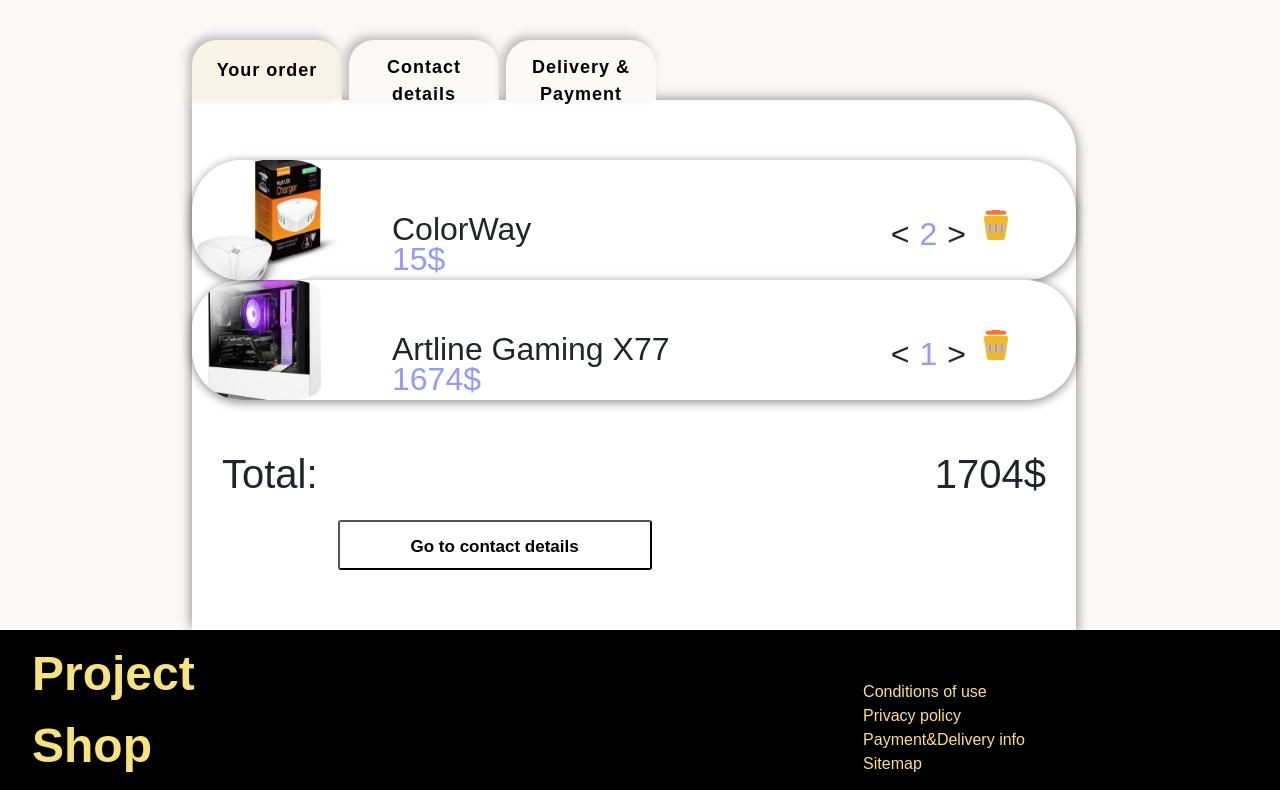
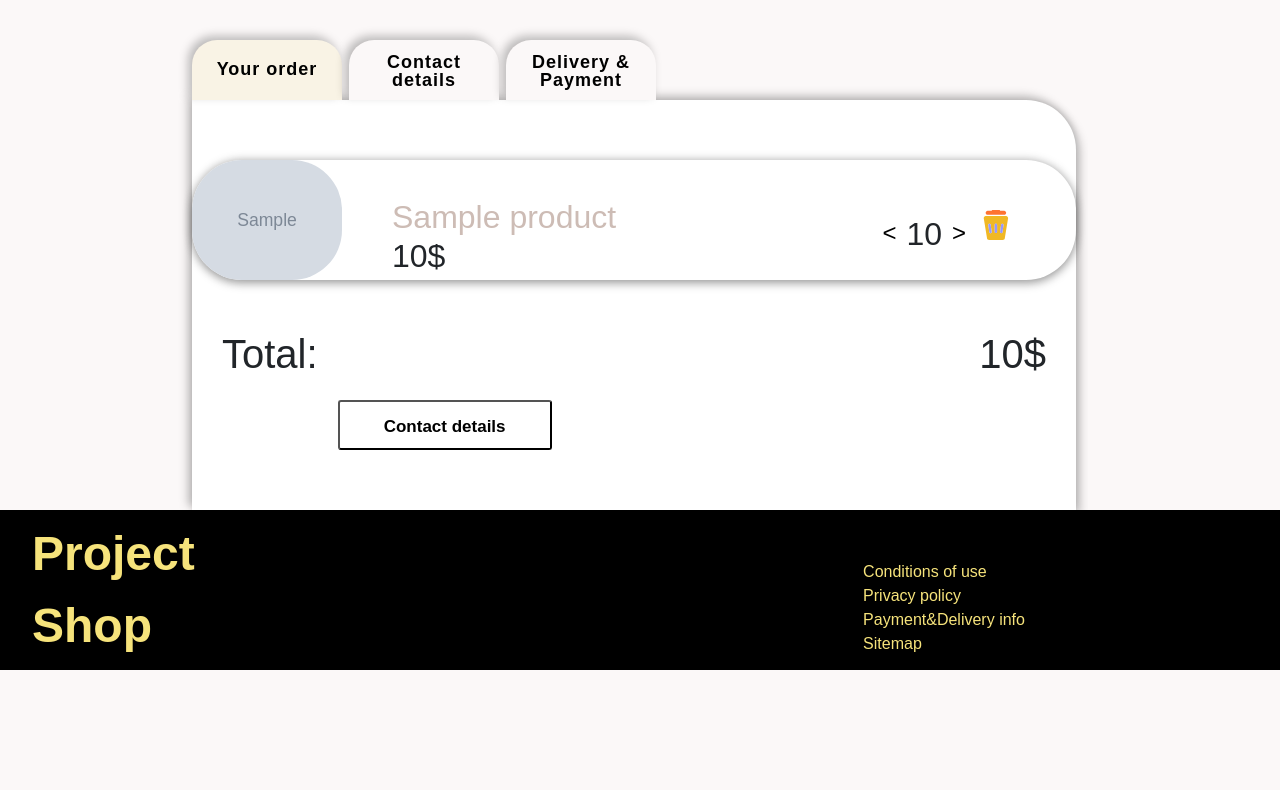
Before and after one commit to kolyasalubov/ProjectShop, a Django app: template ProjectShop/order/templates/order/make_order.html in a window 1280 px wide. Shown: the part 48-838 px from the top of the page. After the commit the page ends 718 px from the top, so only its background shows below. Run offline with Django 3.2, Linux system fonts and the light colour scheme; the template is opened without the code that fills it: most values are stand-ins (such as "Sample title", 1, 10 or a date in 2020); grey boxes marked "Sample" are stand-in pictures.

Commit message:
Fixed issue with displaying products to Your order tab, fixed total price changing dynamically, separated css styles for order page, added link to cart in navbar

```diff
--- a/ProjectShop/UserApp/templates/UserApp/_base.html
+++ b/ProjectShop/UserApp/templates/UserApp/_base.html
@@ -10,6 +10,7 @@
     <!-- jquery -->
     <script src="https://code.jquery.com/jquery-3.5.1.min.js"></script>
     <title>{% block title %}{% endblock title %}</title>
+      {% block header %}{% endblock header %}
     <link rel="stylesheet" href="{% static 'css/styles.css'%}" type="text/css">
     <link rel="stylesheet" href="https://maxcdn.bootstrapcdn.com/font-awesome/4.7.0/css/font-awesome.min.css"/>
   </head>
@@ -53,7 +54,7 @@
 {#                </form>#}
             </div>
             <div class="links-container">
-                 <a href="" class="nav-link">
+                 <a href="/order/cart" class="nav-link">
                     <img class="nav-image" src={% static 'assets/EmptyCart.svg' %}>
                 </a>
                 <a href="{% url 'profile' %}" class="nav-link">
--- a/ProjectShop/order/cart.py
+++ b/ProjectShop/order/cart.py
@@ -68,3 +68,9 @@ class SessionCart:
             cart[product_id]['media'] = ProductMedia.objects.get(product=product)
 
         return cart.values()
+
+    def get_total_price(self):
+        return sum(float(item['price']) for item in self.cart.values())
+
+    def get_all_price(self):
+        return sum(float(item['price']) * item['qty'] for item in self.cart.values())
--- a/ProjectShop/order/templates/order/make_order.html
+++ b/ProjectShop/order/templates/order/make_order.html
@@ -1,10 +1,9 @@
 {% extends 'UserApp/_base.html' %}
 {% block title %} Checkout {% endblock title %}
 
-
 {% block header %}
     {% load static %}
-    <link rel="stylesheet" href="{% static 'css/order/cart-styles.css' %}">
+    <link rel="stylesheet" href="{% static 'css/order/order-styles.css' %}">
     <script src="https://code.jquery.com/jquery-3.6.0.min.js" integrity="sha256-/xUj+3OJU5yExlq6GSYGSHk7tPXikynS7ogEvDej/m4=" crossorigin="anonymous"></script>
     <script src="{% static 'js/get_csrf.js' %}"></script>
 {% endblock header %}
@@ -35,28 +34,28 @@
                  </div>
              </div>
              <div id="your-order" class="tabcontent">
-                 <div class="product-one">
-                     <img class="product-image" src={% static 'assets/product1.jpg' %}>
-                     <h2 style="display: inline-block; position: absolute; margin-top: 50px; margin-left: 50px">ColorWay</h2>
-                     <h2 style="display: inline-block; position: absolute; margin-top: 80px; margin-left: 50px; color: #9698FE">15$</h2>
-                     <img class="trash-icon" src={% static 'assets/TrashClosed.svg' %}>
-                     <h2 style="display: inline-block; float: right; margin-top: 55px; margin-left: 10px">></h2>
-                     <h2 style="display: inline-block; float: right; margin-top: 55px; color: #9698FE">2</h2>
-                     <h2 style="display: inline-block; float: right; margin-top: 55px; margin-right: 10px"><</h2>
+                 {% if objects %}
+                 {% for object in objects %}
+                 <div class="product-one" id="{{ object.product.id }}">
+                     <img class="product-image" src="{{ object.media.image.url }}">
+                     <h2 style="display: inline-block; position: absolute; margin-top: 3%; margin-left: 50px; color: #CDBCB5;">{{ object.product.name }}</h2>
+                     <h2 style="display: inline-block; position: absolute; margin-top: 6%; margin-left: 50px;" class="order-item-info-price" id="price{{ object.product.id }}">{{ object.price }}$</h2>
+                     <img style="display: inline-block; cursor: pointer; float: right; width: 60px; height: 30px; margin-top: 50px; margin-right: 50px;" src="{% static 'assets/cart/remove.svg' %}" data-id="{{ object.product.id }}" data-action="{% url 'order:cart-remove' %}" class="item-delete">
+                     <a style="display: inline-block; color: black; font-size: 24px; cursor: pointer; text-decoration: none; float: right; margin-top: 55px; margin-left: 10px"  data-id="{{ object.product.id }}" data-action="{% url 'order:cart-add' %}" class="add-to-cart">></a>
+                     <h2 style="display: inline-block; float: right; margin-top: 55px;" id="order-item-count-num{{object.product.id}}">{{ object.qty }}</h2>
+                     <a style="display: inline-block; color: black; font-size: 24px; cursor: pointer; text-decoration: none; float: right; margin-top: 55px; margin-right: 10px" data-id="{{ object.product.id }}" data-action="{% url 'order:cart-subtract' %}" class="subtract-from-cart"><</a>
                  </div>
-                 <div class="product-two">
-                     <img class="product-image" src={% static 'assets/product2.jpg' %}>
-                     <h2 style="display: inline-block; position: absolute; margin-top: 50px; margin-left: 50px">Artline Gaming X77</h2>
-                     <h2 style="display: inline-block; position: absolute; margin-top: 80px; margin-left: 50px; color: #9698FE">1674$</h2>
-                     <img class="trash-icon" src={% static 'assets/TrashClosed.svg' %}>
-                     <h2 style="display: inline-block; float: right; margin-top: 55px; margin-left: 10px">></h2>
-                     <h2 style="display: inline-block; float: right; margin-top: 55px; color: #9698FE">1</h2>
-                     <h2 style="display: inline-block; float: right; margin-top: 55px; margin-right: 10px"><</h2>
-                 </div>
+
+                 {% endfor %}
+                 {% endif %}
+
                  <h1 style="display: inline-block; float: left; margin-left: 30px; margin-top: 50px;">Total:</h1>
-                 <h1 style="display: inline-block; float: right; margin-right: 30px; margin-top: 50px;">1704$</h1>
-                 <button type="button" id="button-go-to-contact" style="margin-top: 120px; margin-left: 20px">Go to contact details</button>
+                 <h1 style="display: inline-block; float: right; margin-right: 30px; margin-top: 50px;" id="subtotal">{{cart.get_total_price}}$</h1>
+                 <button type="button" id="button-go-to-contact" style="margin-top: 120px; margin-left: 20px">Contact details</button>
              </div>
+
+
+
 <!--             <div class="order">-->
 
 <!--                    &lt;!&ndash;-Order row-&ndash;&gt;-->
--- a/ProjectShop/order/templates/order/order_page.html
+++ b/ProjectShop/order/templates/order/order_page.html
@@ -70,7 +70,7 @@
                 </div>
                 <div class="order-button">
                     <div class="button-link">
-                        <a href="{% url 'checkout' %}">Order</a>
+                        <a style="color: black; text-decoration: none;" href="{% url 'checkout' %}">Order</a>
                     </div>
                 </div>
             </div>
--- a/ProjectShop/order/templates/order/test_products.html
+++ b/ProjectShop/order/templates/order/test_products.html
@@ -3,9 +3,11 @@
 <script src="https://code.jquery.com/jquery-3.6.0.min.js" integrity="sha256-/xUj+3OJU5yExlq6GSYGSHk7tPXikynS7ogEvDej/m4=" crossorigin="anonymous"></script>
 <script src="{% static 'js/get_csrf.js' %}"></script>
 
+{% for product in obj %}
 {{ product.name }}
 <a data-id="{{ product.id }}" data-action="{% url 'order:cart-add' %}" class="add-to-cart">
                         >
 </a>
+{% endfor %}
 
 <script src="{% static 'js/order/cart/add_quantity.js' %}"></script>
--- /dev/null
+++ b/ProjectShop/static/css/order/order-styles.css
@@ -0,0 +1,193 @@
+.tab {
+    background: #fbf8f8;
+    margin-top: 40px;
+    margin-left: 0;
+    margin-right: auto;
+    width: 920px;
+}
+
+.tab button {
+    background-color: inherit;
+    line-height: 99%;
+    width: 150px;
+    height: 60px;
+    margin-right: 7px;
+    float: left;
+    border: none;
+    outline: none;
+    cursor: pointer;
+    letter-spacing: 1px;
+    padding: 14px 16px;
+    transition: 0.3s;
+    border-radius: 25px 25px 0 0;
+    box-shadow: -4px -4px 10px rgba(0, 0, 0, 0.25);
+}
+
+.tab button:hover {
+    background-color: #C3CBCD;
+}
+
+.tab button.active {
+    background-color: #F9F3E5;
+}
+
+.tabcontent {
+    /*width: 920px;*/
+    height: auto;
+    /*margin-left: auto;*/
+    margin-right: 12px;
+    margin-top: 100px;
+    padding: 60px 0 60px 0;
+
+    background: #FFFFFF;
+    box-shadow: -4px -4px 10px rgba(0, 0, 0, 0.25), 4px 4px 10px rgba(0, 0, 0, 0.25);
+    border-radius: 0 50px 0 0;
+}
+
+.tabcontent2 {
+    /*width: 920px;*/
+    height: 550px;
+    /*margin-left: auto;*/
+    margin-right: 12px;
+    margin-top: 100px;
+    padding: 60px 0 60px 0;
+
+    background: #FFFFFF;
+    box-shadow: -4px -4px 10px rgba(0, 0, 0, 0.25), 4px 4px 10px rgba(0, 0, 0, 0.25);
+    border-radius: 50px 50px 0 0;
+}
+
+.tablinks {
+    font-size: 18px;
+    font-weight: bolder;
+}
+
+.contact-tab {
+    background: #FFFFFF;
+    /*width: auto;*/
+    margin-right: auto;
+    margin-left: auto;
+    padding: 20px 50px 20px 50px;
+
+    box-shadow: 0 0 10px rgba(0, 0, 0, 0.25), 0 4px 10px rgba(0, 0, 0, 0.25);
+    border-radius: 50px;
+}
+
+.product-one {
+    background: #FFFFFF;
+    /*width: auto;*/
+    margin-right: auto;
+    margin-left: auto;
+
+    box-shadow: 0 0 10px rgba(0, 0, 0, 0.25), 0 4px 10px rgba(0, 0, 0, 0.25);
+    border-radius: 50px;
+}
+
+.product-two {
+    background: #FFFFFF;
+    /*width: auto;*/
+    margin-right: auto;
+    margin-left: auto;
+
+    box-shadow: 0 0 10px rgba(0, 0, 0, 0.25), 0 4px 10px rgba(0, 0, 0, 0.25);
+    border-radius: 50px;
+}
+
+.product-image {
+    display: inline-block;
+    width: 150px;
+    height: 120px;
+    border-radius: 50px;
+}
+
+.trash-icon {
+    display: inline-block;
+    float: right;
+    width: 60px;
+    height: 30px;
+    margin-top: 50px;
+    margin-right: 50px;
+}
+
+.h4-tabs {
+    margin-top: 12px;
+    margin-bottom: 12px;
+}
+
+.input-tabs {
+    line-height: 24px;
+    min-height: 40px;
+    box-sizing: border-box;
+    border: 1px solid #fbf8f8;
+    padding: 0 16px;
+    width: 100%;
+    background: #fbf8f8;
+    border-radius: 3px;
+}
+
+#button-go-to-delivery {
+    background: #FFFFFF;
+    border-radius: 3px;
+    cursor: pointer;
+    display: inline-block;
+    height: 50px;
+    line-height: 50px;
+    max-width: 314px;
+    margin-top: 50px;
+    padding: 0;
+    text-align: center;
+    transition: color .3s ease;
+    width: 100%;
+    font-size: 17px;
+    font-weight: bold;
+}
+
+#button-go-to-contact {
+    background: #FFFFFF;
+    border-radius: 3px;
+    cursor: pointer;
+    display: inline-block;
+    height: 50px;
+    line-height: 50px;
+    max-width: 214px;
+    margin-top: 50px;
+    padding: 0;
+    text-align: center;
+    transition: color .3s ease;
+    width: 100%;
+    font-size: 17px;
+    font-weight: bold;
+}
+
+#button-checkout {
+    background: #FFFFFF;
+    border-radius: 3px;
+    cursor: pointer;
+    display: inline-block;
+    height: 50px;
+    line-height: 50px;
+    max-width: 214px;
+    padding: 0;
+    text-align: center;
+    transition: color .3s ease;
+    width: 100%;
+    font-size: 17px;
+    font-weight: bold;
+    margin-top: 40px;
+}
+
+.delivery-payment-tab {
+    background: #FFFFFF;
+    /*width: auto;*/
+    margin-right: auto;
+    margin-left: auto;
+    padding: 20px 50px 20px 50px;
+
+    box-shadow: 0 0 10px rgba(0, 0, 0, 0.25), 0 4px 10px rgba(0, 0, 0, 0.25);
+    border-radius: 50px;
+}
+
+.main-section {
+    display: grid;
+    grid-template-columns: 15% 70% 15%;
+}
--- a/ProjectShop/static/css/styles.css
+++ b/ProjectShop/static/css/styles.css
@@ -74,200 +74,3 @@ body {
     background-color: #F0B825;
     /*color: #5d52c1;*/
 }
-
-
-/* -----------------------  Order page  ----------------------- */
-
-
-.tab {
-    background: #fbf8f8;
-    margin-top: 40px;
-    margin-left: 0;
-    margin-right: auto;
-    width: 920px;
-}
-
-.tab button {
-    background-color: inherit;
-    width: 150px;
-    height: 60px;
-    margin-right: 7px;
-    float: left;
-    border: none;
-    outline: none;
-    cursor: pointer;
-    letter-spacing: 1px;
-    padding: 14px 16px;
-    transition: 0.3s;
-    border-radius: 25px 25px 0 0;
-    box-shadow: -4px -4px 10px rgba(0, 0, 0, 0.25);
-}
-
-.tab button:hover {
-    background-color: #C3CBCD;
-}
-
-.tab button.active {
-    background-color: #F9F3E5;
-}
-
-.tabcontent {
-    /*width: 920px;*/
-    height: auto;
-    /*margin-left: auto;*/
-    margin-right: 12px;
-    margin-top: 100px;
-    padding: 60px 0 60px 0;
-
-    background: #FFFFFF;
-    box-shadow: -4px -4px 10px rgba(0, 0, 0, 0.25), 4px 4px 10px rgba(0, 0, 0, 0.25);
-    border-radius: 0 50px 0 0;
-}
-
-.tabcontent2 {
-    /*width: 920px;*/
-    height: 550px;
-    /*margin-left: auto;*/
-    margin-right: 12px;
-    margin-top: 100px;
-    padding: 60px 0 60px 0;
-
-    background: #FFFFFF;
-    box-shadow: -4px -4px 10px rgba(0, 0, 0, 0.25), 4px 4px 10px rgba(0, 0, 0, 0.25);
-    border-radius: 50px 50px 0 0;
-}
-
-.tablinks {
-    font-size: 18px;
-    font-weight: bolder;
-}
-
-.contact-tab {
-    background: #FFFFFF;
-    /*width: auto;*/
-    margin-right: auto;
-    margin-left: auto;
-    padding: 20px 50px 20px 50px;
-
-    box-shadow: 0 0 10px rgba(0, 0, 0, 0.25), 0 4px 10px rgba(0, 0, 0, 0.25);
-    border-radius: 50px;
-}
-
-.product-one {
-    background: #FFFFFF;
-    /*width: auto;*/
-    margin-right: auto;
-    margin-left: auto;
-
-    box-shadow: 0 0 10px rgba(0, 0, 0, 0.25), 0 4px 10px rgba(0, 0, 0, 0.25);
-    border-radius: 50px;
-}
-
-.product-two {
-    background: #FFFFFF;
-    /*width: auto;*/
-    margin-right: auto;
-    margin-left: auto;
-
-    box-shadow: 0 0 10px rgba(0, 0, 0, 0.25), 0 4px 10px rgba(0, 0, 0, 0.25);
-    border-radius: 50px;
-}
-
-.product-image {
-    display: inline-block;
-    width: 150px;
-    height: 120px;
-    border-radius: 50px;
-}
-
-.trash-icon {
-    display: inline-block;
-    float: right;
-    width: 60px;
-    height: 30px;
-    margin-top: 50px;
-    margin-right: 50px;
-}
-
-.h4-tabs {
-    margin-top: 12px;
-    margin-bottom: 12px;
-}
-
-.input-tabs {
-    line-height: 24px;
-    min-height: 40px;
-    box-sizing: border-box;
-    border: 1px solid #fbf8f8;
-    padding: 0 16px;
-    width: 100%;
-    background: #fbf8f8;
-    border-radius: 3px;
-}
-
-#button-go-to-delivery {
-    background: #FFFFFF;
-    border-radius: 3px;
-    cursor: pointer;
-    display: inline-block;
-    height: 50px;
-    line-height: 50px;
-    max-width: 314px;
-    margin-top: 50px;
-    padding: 0;
-    text-align: center;
-    transition: color .3s ease;
-    width: 100%;
-    font-size: 17px;
-    font-weight: bold;
-}
-
-#button-go-to-contact {
-    background: #FFFFFF;
-    border-radius: 3px;
-    cursor: pointer;
-    display: inline-block;
-    height: 50px;
-    line-height: 50px;
-    max-width: 314px;
-    margin-top: 50px;
-    padding: 0;
-    text-align: center;
-    transition: color .3s ease;
-    width: 100%;
-    font-size: 17px;
-    font-weight: bold;
-}
-
-#button-checkout {
-    background: #FFFFFF;
-    border-radius: 3px;
-    cursor: pointer;
-    display: inline-block;
-    height: 50px;
-    line-height: 50px;
-    max-width: 214px;
-    padding: 0;
-    text-align: center;
-    transition: color .3s ease;
-    width: 100%;
-    font-size: 17px;
-    font-weight: bold;
-    margin-top: 40px;
-}
-
-.delivery-payment-tab {
-    background: #FFFFFF;
-    /*width: auto;*/
-    margin-right: auto;
-    margin-left: auto;
-    padding: 20px 50px 20px 50px;
-
-    box-shadow: 0 0 10px rgba(0, 0, 0, 0.25), 0 4px 10px rgba(0, 0, 0, 0.25);
-    border-radius: 50px;
-}
-
-.main-section {
-    display: grid;
-    grid-template-columns: 15% 70% 15%;
-}
--- a/ProjectShop/static/js/order/cart/add_quantity.js
+++ b/ProjectShop/static/js/order/cart/add_quantity.js
@@ -18,6 +18,7 @@ for(i=0; i<add_urls.length; i++){
             success: function (json){
                 document.getElementById("order-item-count-num" + productId).innerHTML = json.qty
                 document.getElementById("price" + productId).innerHTML = json.price + "$"
+                document.getElementById("subtotal").innerHTML = json.subtotal;
             },
             error: function (xhr, errmsg, err) {
             }
--- a/ProjectShop/static/js/order/cart/remove_from_cart.js
+++ b/ProjectShop/static/js/order/cart/remove_from_cart.js
@@ -18,6 +18,7 @@ for (let element of deleteIcons){
             },
             success: function (json){
                 $("#" + productId).remove();
+                document.getElementById("subtotal").innerHTML = json.subtotal;
             },
             error: function (xhr, errmsg, err) {
             }
--- a/ProjectShop/static/js/order/cart/subtract_quantity.js
+++ b/ProjectShop/static/js/order/cart/subtract_quantity.js
@@ -21,6 +21,8 @@ var subtract_hrefs = document.getElementsByClassName('subtract-from-cart');
                  } else{
                   document.getElementById("order-item-count-num" + productId).innerHTML = json.qty;
                   document.getElementById("price" + productId).innerHTML = json.price + "$";
+                  document.getElementById("subtotal").innerHTML = json.subtotal;
+
                  }
              },
              error: function (xhr, errmsg, err) {
```
Also changed, not shown: ProjectShop/ProductApp/views.py (+4 -4 lines), ProjectShop/order/templates/order/order_confirmation.html (+7 -2 lines), ProjectShop/order/views.py (+14 -4 lines), ProjectShop/order/context_processors.py (line endings or trailing spaces).
